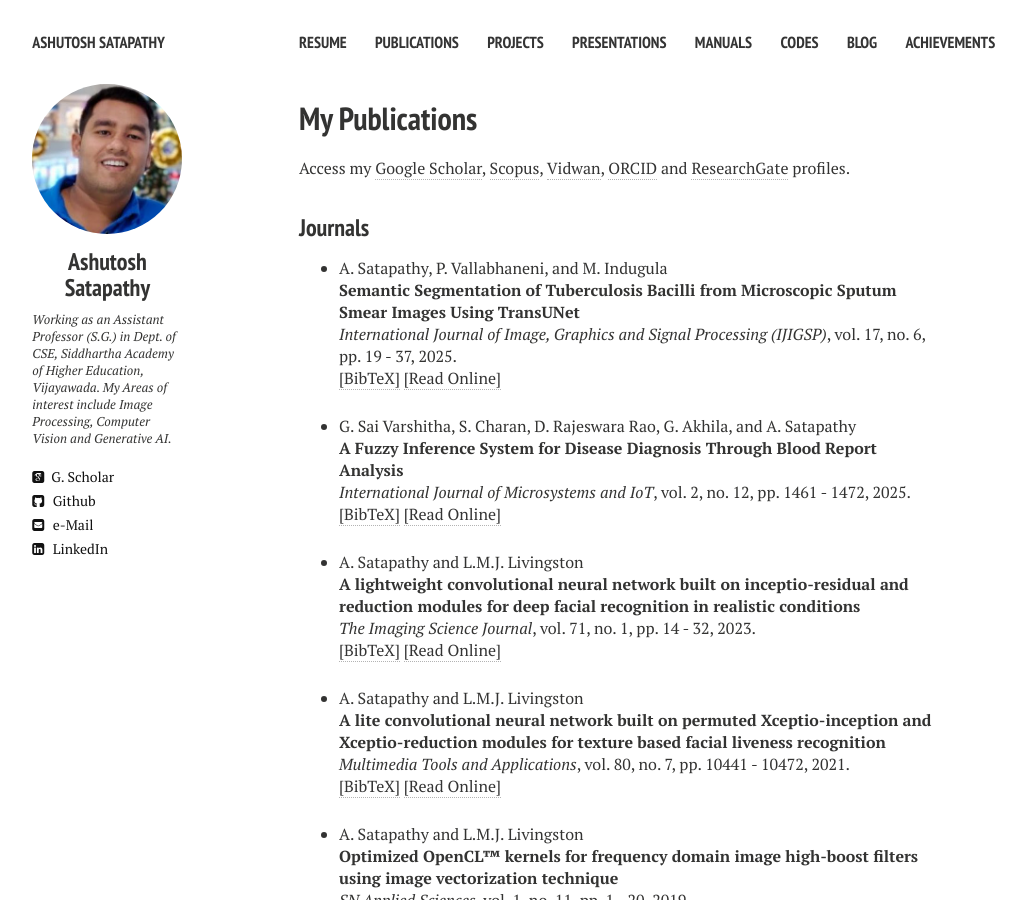
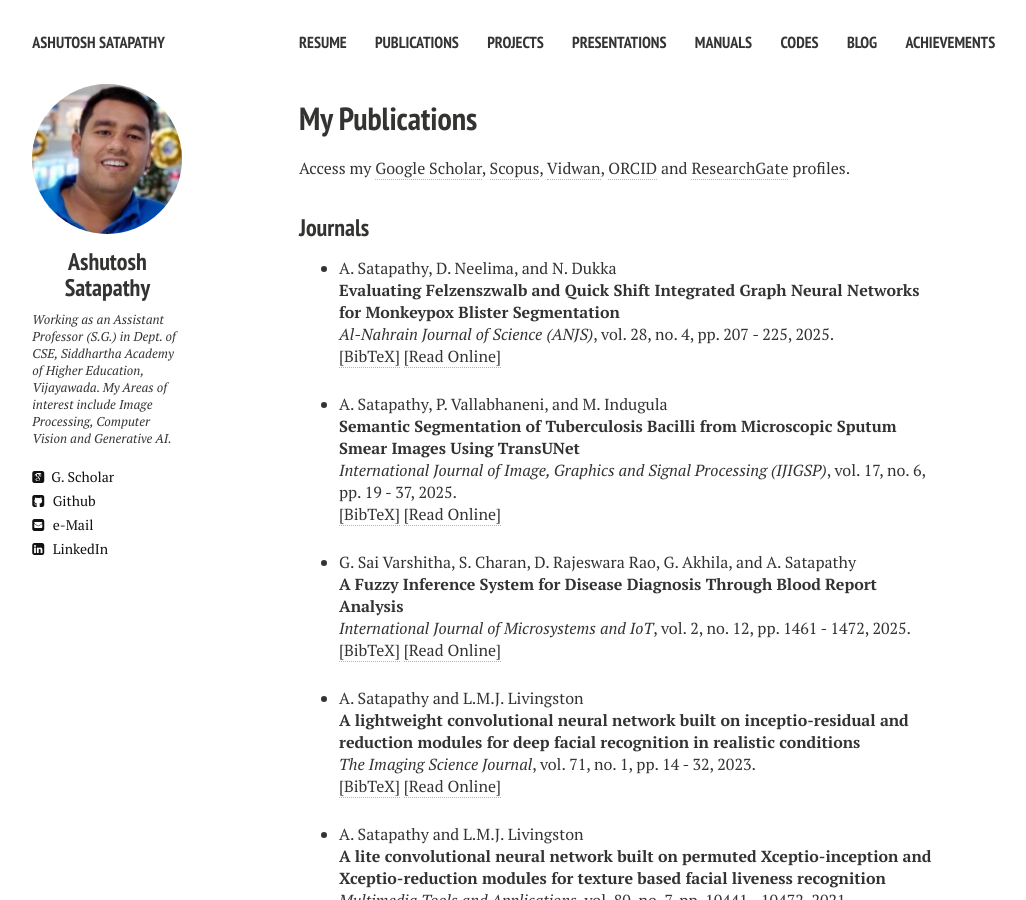
Before and after one commit to ashutoshsatapathy1990/ashutoshsatapathy1990.github.io, a Jekyll site: the page built from publications.md, in a window 1280 px wide and 900 px high. Shown: the whole window, without its empty margins (21-1047 px from the left). Built offline with Jekyll 4.4.1, drawn with Linux system fonts in a browser that asks for light colours; nearby versions of some CDN libraries.

Commit message:
Update publications.html

```diff
--- a/_layouts/publications.html
+++ b/_layouts/publications.html
@@ -84,6 +84,33 @@ div.bibtex pre { font-size: 75%; overflow: auto;  width: 100%; padding: 0em 0em;
 
 <h3 style="margin-bottom:0px;padding-top:10px;">Journals</h3>
 <ul class="biblist">
+
+<!-- Item: satapathy2025evaluating -->
+<li ><p>
+ A. Satapathy, D. Neelima, and N. Dukka<br><b>Evaluating Felzenszwalb and Quick Shift Integrated Graph Neural Networks for Monkeypox Blister Segmentation</b><br>
+<i>Al-Nahrain Journal of Science (ANJS)</i>,
+vol. 28,
+no. 4,
+pp. 207 - 225,
+2025.
+<br />
+<a href="javascript:toggleBibtex('satapathy2025evaluating')">[BibTeX]</a>
+<a href="https://anjs.edu.iq/index.php/anjs/article/view/2958" target="_blank">[Read Online]</a>
+</p>
+<div id="bib_satapathy2025evaluating" class="bibtex noshow">
+<pre>
+@article{satapathy2025semantic,
+  title={Evaluating Felzenszwalb and Quick Shift Integrated Graph Neural Networks for Monkeypox Blister Segmentation},
+  author={Satapathy, Ashutosh and Neelima, Duda and Dukka, Naresh},
+  journal={Al-Nahrain Journal of Science (ANJS)},
+  volume={28},
+  number={4},
+  pages={207--225},
+  year={2025}
+}
+</pre>
+</div>
+</li>
 
 <!-- Item: satapathy2025semantic -->
 <li ><p>
```
